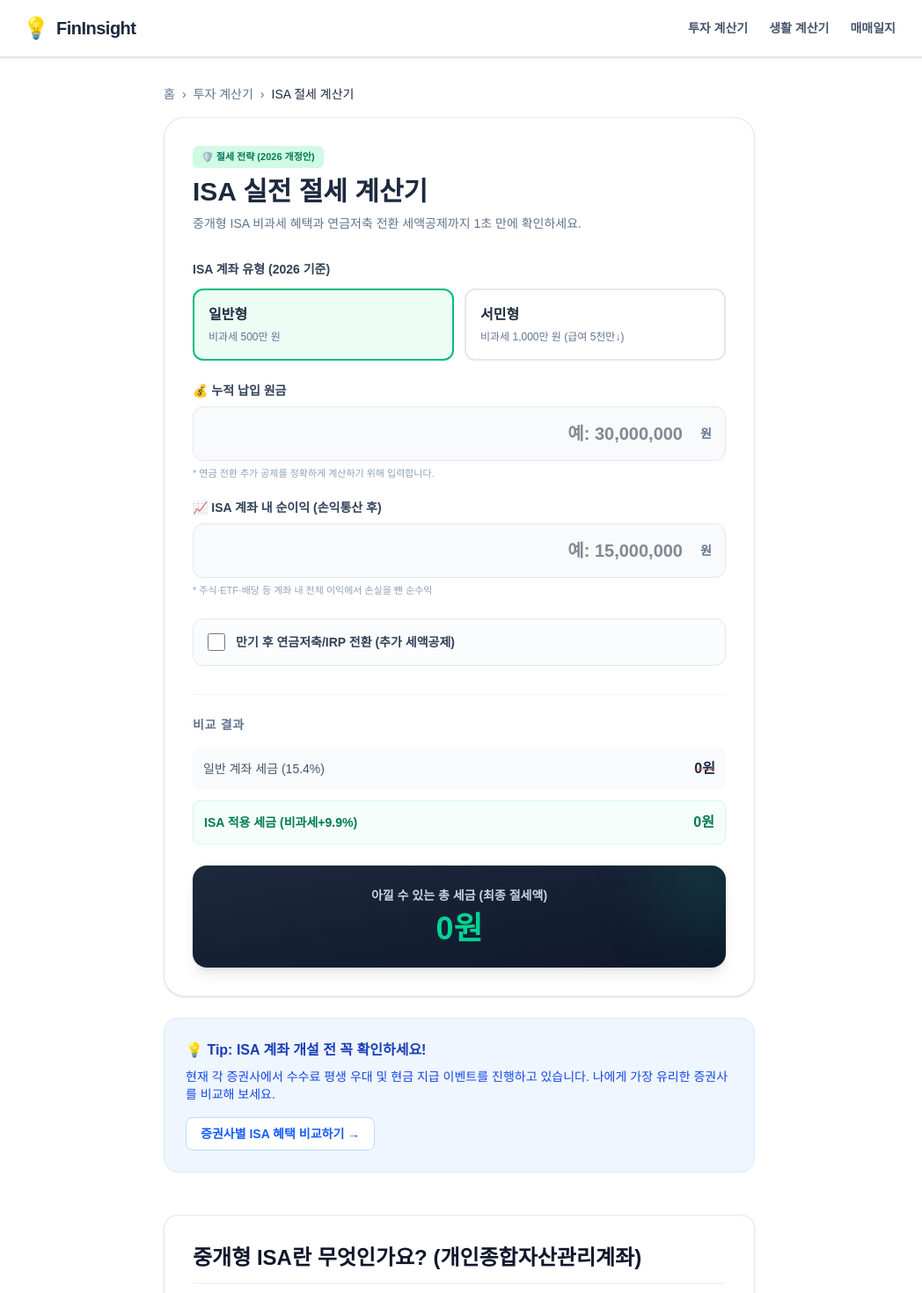
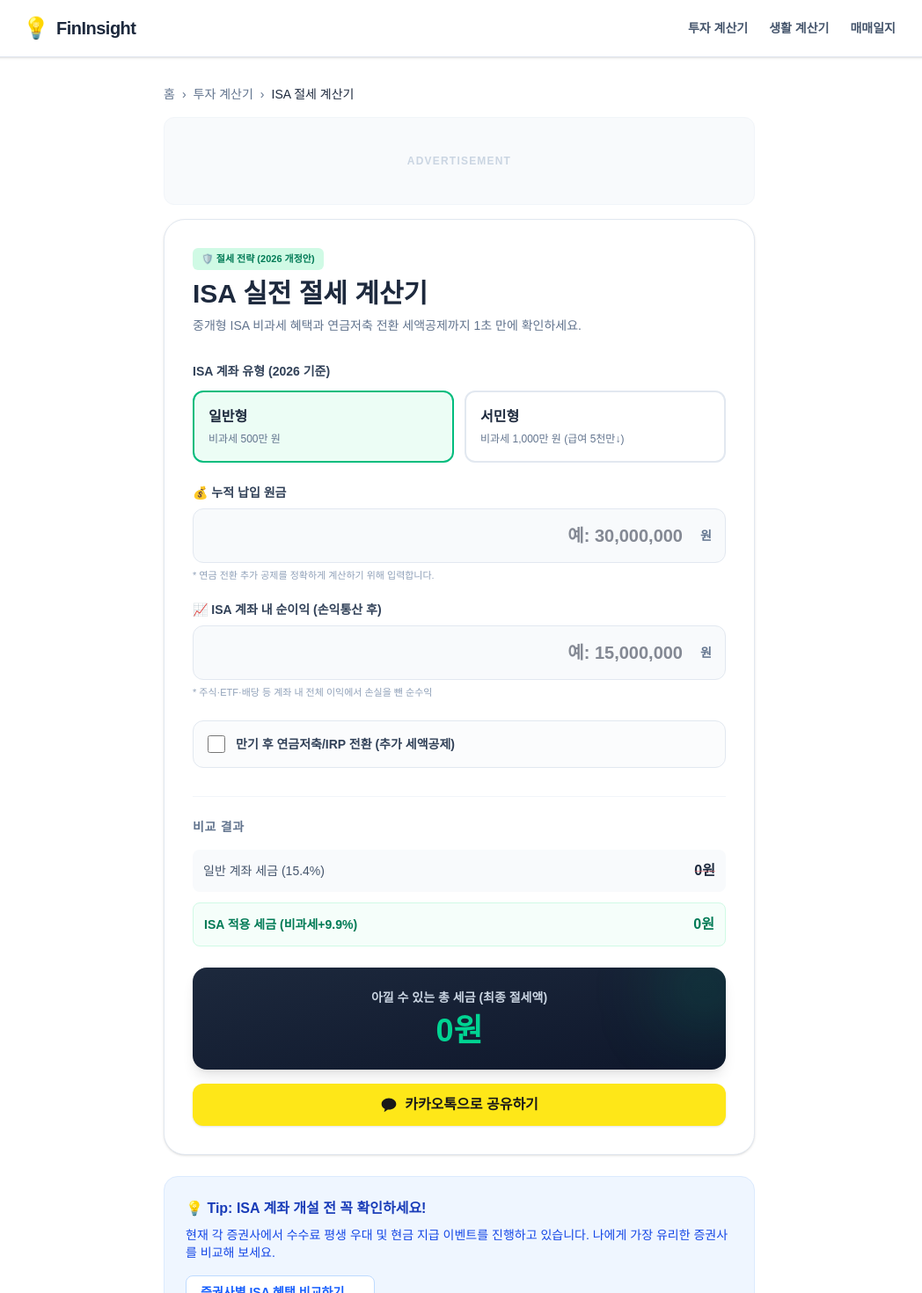
Before and after one commit to duke3736-collab/fin-insight, a Next.js app: page /calculators/isa in a window 1280 px wide. Shown: the top 1470 px of the page at 88% size, without its empty margins (118-1166 px from the left). Built offline with nearby package versions, Linux system fonts and the light colour scheme.

Commit message:
feat: Add AdSense and Kakao share components

```diff
--- a/src/app/calculators/isa/page.tsx
+++ b/src/app/calculators/isa/page.tsx
@@ -2,6 +2,8 @@
 
 import { useState } from "react";
 import Link from "next/link";
+import AdSenseBanner from "@/components/AdSenseBanner";
+import KakaoShareButton from "@/components/KakaoShareButton";
 
 export default function IsaCalculatorPage() {
   const [currentType, setCurrentType] = useState<"normal" | "seomin">("normal");
@@ -72,6 +74,8 @@ export default function IsaCalculatorPage() {
         <span>›</span>
         <span className="text-slate-800">ISA 절세 계산기</span>
       </nav>
+
+      <AdSenseBanner dataAdSlot="4122383889" />
 
       {/* Calculator Container */}
       <div className="bg-white rounded-3xl shadow-sm border border-slate-200 overflow-hidden">
@@ -203,6 +207,12 @@ export default function IsaCalculatorPage() {
                 <span className="text-4xl font-black text-emerald-400">{formatNumber(totalSaved)}원</span>
               </div>
             </div>
+
+            <KakaoShareButton
+              title="ISA 실전 절세 계산기"
+              description={`ISA 계좌 활용 시 예상 절세액은 ${formatNumber(totalSaved)}원 입니다!`}
+              kakaoAppKey=""
+            />
           </div>
 
         </div>
--- a/src/app/calculators/severance/page.tsx
+++ b/src/app/calculators/severance/page.tsx
@@ -2,6 +2,8 @@
 
 import { useState, useEffect } from "react";
 import Link from "next/link";
+import AdSenseBanner from "@/components/AdSenseBanner";
+import KakaoShareButton from "@/components/KakaoShareButton";
 
 export default function SeveranceCalculatorPage() {
   const [joinDate, setJoinDate] = useState("");
@@ -114,6 +116,8 @@ export default function SeveranceCalculatorPage() {
         <span>›</span>
         <span className="text-slate-800">퇴직금/IRP 계산기</span>
       </nav>
+
+      <AdSenseBanner dataAdSlot="4122383889" className="!bg-slate-900 !border-slate-800" />
 
       {/* Dark Theme Calculator Container */}
       <div className="bg-slate-900 rounded-[2rem] shadow-2xl border border-slate-800 overflow-hidden relative">
@@ -293,6 +297,12 @@ export default function SeveranceCalculatorPage() {
               <div className="text-center text-[11px] text-slate-500 bg-slate-800/30 p-3 rounded-lg border border-slate-800/50">
                 계산 공식: 1일 평균임금 × 30일 × (총 재직일수 ÷ 365)
               </div>
+
+              <KakaoShareButton
+                title="퇴직금/IRP 실전 계산기"
+                description={`내 예상 퇴직금은 ₩${formatNumber(severancePay)} 입니다!`}
+                kakaoAppKey=""
+              />
             </div>
           </div>
         </div>
--- a/src/app/layout.tsx
+++ b/src/app/layout.tsx
@@ -1,4 +1,4 @@
-import type { Metadata } from "next";
+import type { Metadata, Viewport } from "next";
 import { Geist, Geist_Mono } from "next/font/google";
 import "./globals.css";
 import Link from "next/link";
@@ -17,6 +17,16 @@ const geistMono = Geist_Mono({
 export const metadata: Metadata = {
   title: "FinInsight | 스마트 금융 계산기 포털",
   description: "당신의 금융 자산을 똑똑하게 관리하세요. ISA 절세, 퇴직금, 예적금 계산기 종합 제공",
+  manifest: "/manifest.json",
+  appleWebApp: {
+    capable: true,
+    statusBarStyle: "default",
+    title: "FinInsight",
+  },
+};
+
+export const viewport: Viewport = {
+  themeColor: "#0f172a",
 };
 
 export default function RootLayout({
--- /dev/null
+++ b/src/components/AdSenseBanner.tsx
@@ -0,0 +1,45 @@
+"use client";
+
+import { useEffect, useRef } from "react";
+
+interface AdSenseBannerProps {
+  dataAdSlot: string; // The 10-digit ad slot ID from AdSense
+  className?: string;
+}
+
+export default function AdSenseBanner({ dataAdSlot, className = "" }: AdSenseBannerProps) {
+  const adRef = useRef<HTMLModElement>(null);
+  const isLoaded = useRef(false);
+
+  useEffect(() => {
+    // Prevent pushing the ad multiple times in development/React strict mode
+    if (!isLoaded.current && adRef.current) {
+      try {
+        (window as any).adsbygoogle = (window as any).adsbygoogle || [];
+        (window as any).adsbygoogle.push({});
+        isLoaded.current = true;
+      } catch (err) {
+        console.error("AdSense error", err);
+      }
+    }
+  }, []);
+
+  return (
+    <div className={`w-full overflow-hidden flex justify-center items-center bg-slate-50 border border-slate-100 rounded-xl my-4 min-h-[100px] relative ${className}`}>
+      {/* Placeholder text for development/when ads are blocked */}
+      <span className="absolute text-slate-300 text-xs font-bold tracking-widest uppercase z-0 pointer-events-none">
+        Advertisement
+      </span>
+
+      <ins
+        ref={adRef}
+        className="adsbygoogle relative z-10"
+        style={{ display: "block" }}
+        data-ad-client="ca-pub-6635245275061755" // Using the user's specific Publisher ID
+        data-ad-slot={dataAdSlot} // This requires the specific Ad Slot ID
+        data-ad-format="auto"
+        data-full-width-responsive="true"
+      ></ins>
+    </div>
+  );
+}
--- /dev/null
+++ b/src/components/KakaoShareButton.tsx
@@ -0,0 +1,90 @@
+"use client";
+
+import { useEffect } from "react";
+import Script from "next/script";
+
+interface KakaoShareButtonProps {
+  title: string;
+  description: string;
+  kakaoAppKey: string; // From Kakao Developers
+}
+
+export default function KakaoShareButton({ title, description, kakaoAppKey }: KakaoShareButtonProps) {
+
+  useEffect(() => {
+    // Initialize Kakao SDK when the component mounts if not already initialized
+    const initKakao = () => {
+      if (window.Kakao && !window.Kakao.isInitialized() && kakaoAppKey) {
+        window.Kakao.init(kakaoAppKey);
+      }
+    };
+
+    // Attempt initialization in case script loaded fast
+    initKakao();
+  }, [kakaoAppKey]);
+
+  const handleShare = () => {
+    if (!kakaoAppKey) {
+      alert("카카오 공유 키가 아직 설정되지 않았습니다.");
+      return;
+    }
+
+    if (window.Kakao && window.Kakao.isInitialized()) {
+      window.Kakao.Share.sendDefault({
+        objectType: 'feed',
+        content: {
+          title: title,
+          description: description,
+          imageUrl: 'https://tools.weknews.com/icon-512x512.png', // Replace with a real banner image later
+          link: {
+            mobileWebUrl: window.location.href,
+            webUrl: window.location.href,
+          },
+        },
+        buttons: [
+          {
+            title: '계산 결과 확인하기',
+            link: {
+              mobileWebUrl: window.location.href,
+              webUrl: window.location.href,
+            },
+          },
+        ],
+      });
+    } else {
+      alert("카카오 SDK가 아직 로드되지 않았습니다. 잠시 후 다시 시도해 주세요.");
+    }
+  };
+
+  return (
+    <>
+      <Script
+        src="https://t1.kakaocdn.net/kakao_js_sdk/2.7.2/kakao.min.js"
+        integrity="sha384-TiCmbV5Aunb040125032n8lD3Gg92aLqHl+3UqD4IeR8gZl0D8N1b8Y7VwW1c2qS"
+        crossOrigin="anonymous"
+        strategy="lazyOnload"
+        onLoad={() => {
+          if (window.Kakao && !window.Kakao.isInitialized() && kakaoAppKey) {
+            window.Kakao.init(kakaoAppKey);
+          }
+        }}
+      />
+      <button
+        onClick={handleShare}
+        className="flex items-center justify-center gap-2 w-full mt-4 py-3 bg-[#FEE500] hover:bg-[#F4DC00] text-[#000000] opacity-90 font-bold rounded-xl transition-all shadow-sm"
+      >
+        <svg width="20" height="20" viewBox="0 0 24 24" fill="none" xmlns="http://www.w3.org/2000/svg">
+          <path d="M12 3C6.47715 3 2 6.58172 2 11C2 13.8213 3.8647 16.3015 6.64335 17.6534L5.61794 21.4011C5.5452 21.6669 5.86445 21.8702 6.08801 21.7136L10.5181 18.614C10.9997 18.6508 11.4939 18.6667 12 18.6667C17.5228 18.6667 22 15.0849 22 11C22 6.58172 17.5228 3 12 3Z" fill="currentColor"/>
+        </svg>
+        카카오톡으로 공유하기
+      </button>
+    </>
+  );
+}
+
+// Add global type definition for Kakao
+declare global {
+  interface Window {
+    Kakao: any;
+  }
+}
```
Also changed, not shown: public/manifest.json (added).
